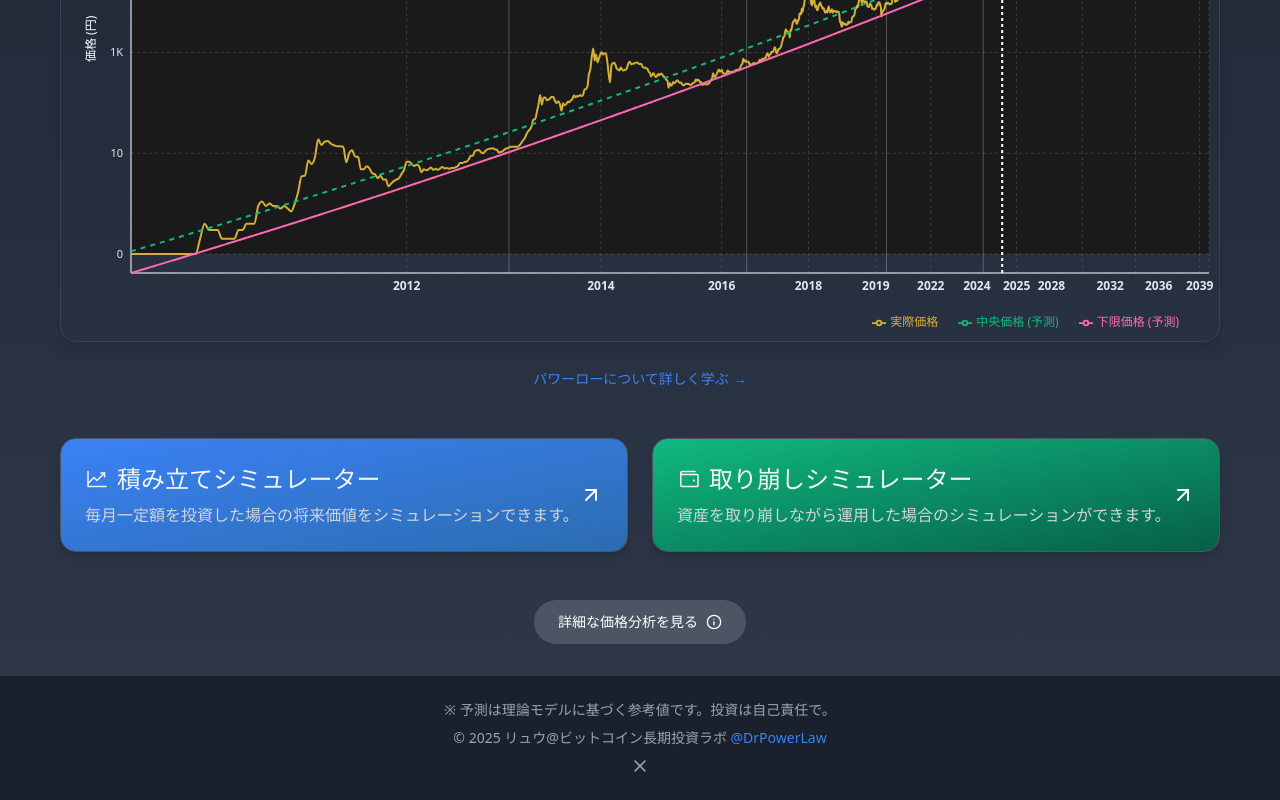
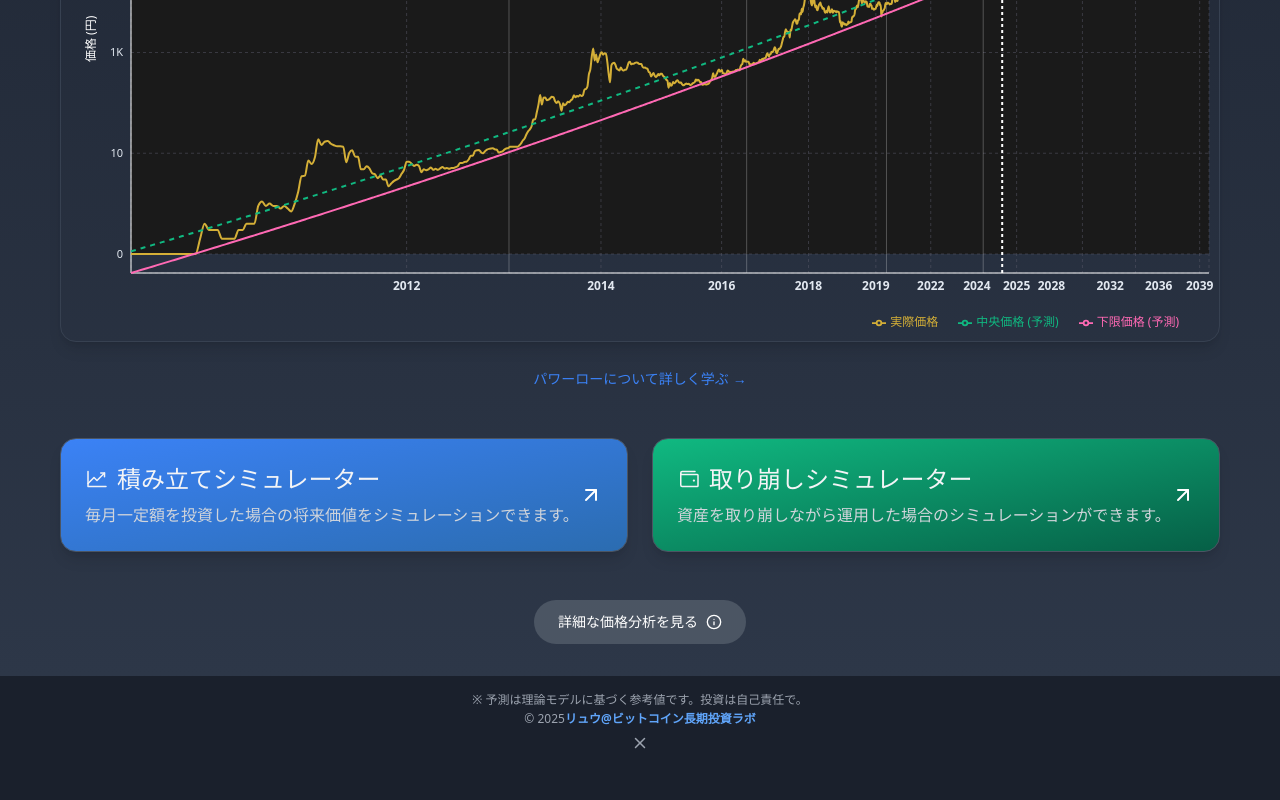
Before and after one commit to fineflow77/btclti, a React (Vite) app: page / in a window 1280 px wide. Shown: the part 731-1531 px from the top of the page. After the commit the page ends 1499 px from the top, so only its background shows below. Built offline with nearby package versions, Linux system fonts and the light colour scheme; no server answers.

Commit message:
Update on 2025-04-07

```diff
--- a/src/App.tsx
+++ b/src/App.tsx
@@ -71,13 +71,18 @@
           </Routes>
         </Suspense>
       </main>
-      <footer className="bg-[#1a202c] py-6">
-        <div className="container mx-auto px-4 text-center text-gray-400 text-sm">
+      <footer className="bg-[#1a202c] py-4">
+        <div className="mx-auto max-w-screen-sm px-4 text-center text-gray-400 text-xs leading-tight">
           <p>※ 予測は理論モデルに基づく参考値です。投資は自己責任で。</p>
-          <p className="mt-2">
-            © 2025 リュウ@ビットコイン長期投資ラボ{' '}
-            <a href="https://x.com/DrPowerLaw" target="_blank" rel="noopener noreferrer" className="text-[#3B82F6] hover:text-[#2b6cb0]">
-              @DrPowerLaw
+          <p className="mt-1">
+            © 2025
+            <a
+              href="https://x.com/DrPowerLaw"
+              target="_blank"
+              rel="noopener noreferrer"
+              className="font-semibold text-[#60A5FA] hover:text-[#2b6cb0] transition-colors duration-300 underline-offset-2 hover:underline"
+            >
+              リュウ@ビットコイン長期投資ラボ
             </a>
           </p>
           <div className="mt-2 flex justify-center">
@@ -86,7 +91,7 @@
               className="text-gray-400 hover:text-[#3B82F6] transition-colors duration-300"
               aria-label="Xでシェア"
             >
-              <X size={20} /> {/* Twitter アイコンを X アイコンに変更 */}
+              <X size={18} />
             </button>
           </div>
         </div>
```
